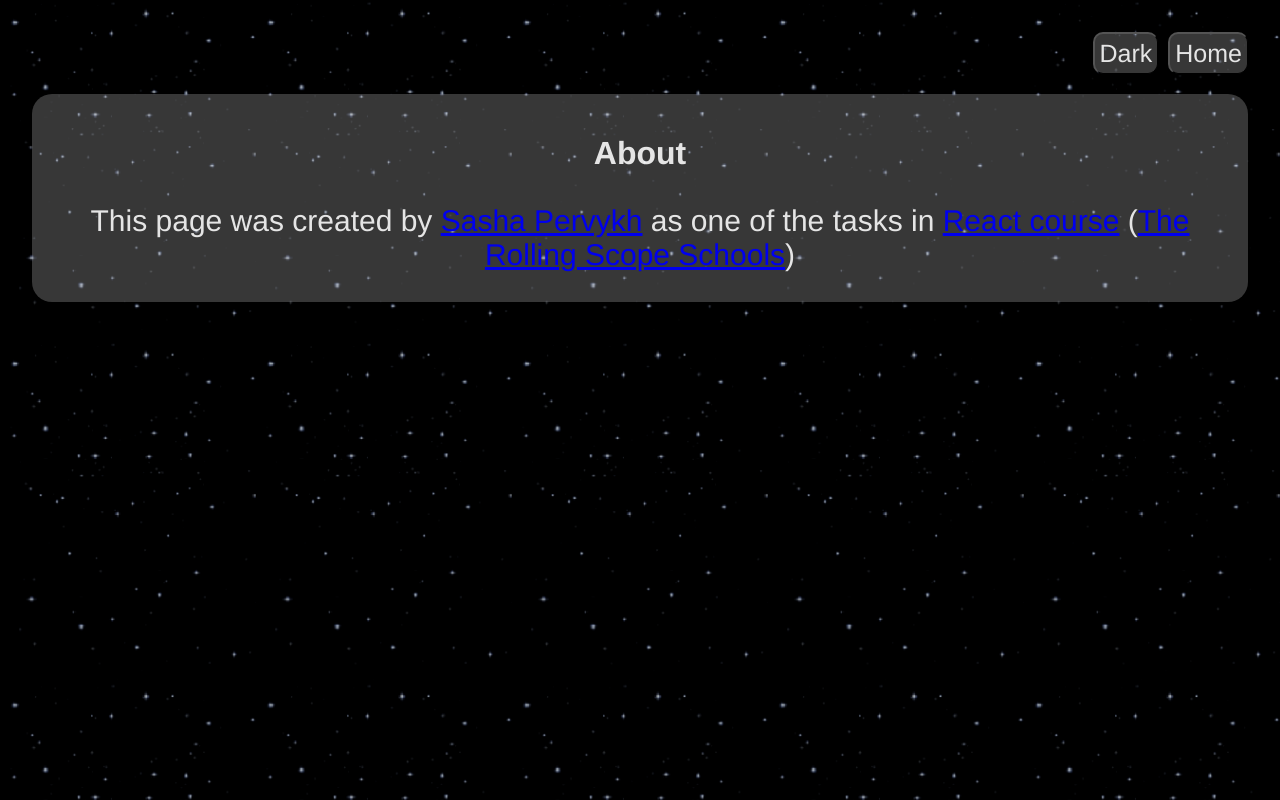
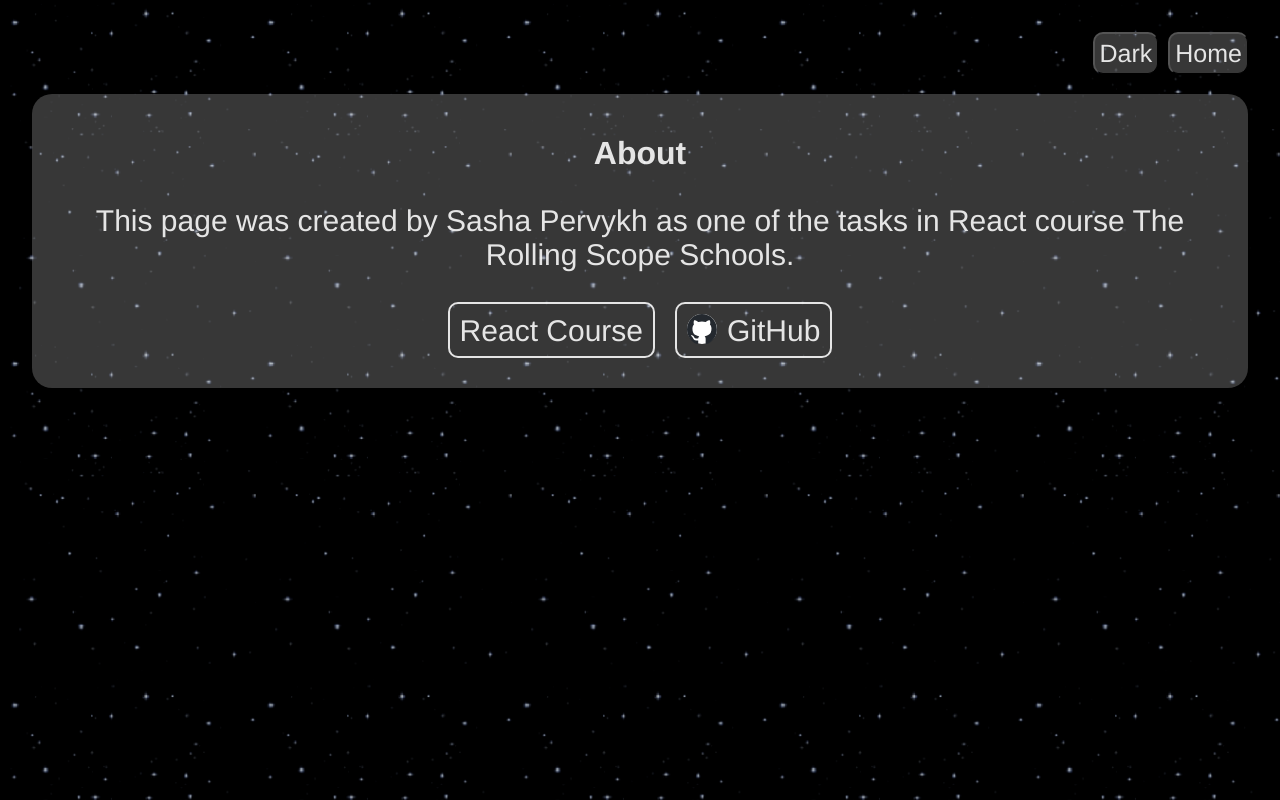
Before and after one commit to sashapervykh/rss-react, a React (Vite) app in the folder rs-react-app/: page /about in a window 1280 px wide. Built offline with nearby package versions, Linux system fonts and the light colour scheme.

Commit message:
feat: add two separate external links to about page

```diff
--- a/rs-react-app/src/pages/AboutPage/AboutPage.tsx
+++ b/rs-react-app/src/pages/AboutPage/AboutPage.tsx
@@ -1,6 +1,9 @@
 import { useTheme } from '../../hooks/useTheme/useTheme';
 import shared from '../../styles/shared.module.css';
 import styles from '../NotFoundPage/styles.module.css';
+
+import aboutStyle from './style.module.css';
+import GitHubLogo from '/github-mark.svg?url';
 
 export function AboutPage() {
   const { theme } = useTheme();
@@ -8,19 +11,31 @@ export function AboutPage() {
     <main className={`${styles.main} ${shared[`element-${theme}`]}`}>
       <h1>About</h1>
       <div className={styles['page-message']} data-testid="about-message">
-        This page was created by{' '}
-        <a className={styles.link} href="https://github.com/sashapervykh">
-          Sasha Pervykh
-        </a>{' '}
-        as one of the tasks in{' '}
-        <a className={styles.link} href="https://rs.school/courses/reactjs">
-          React course
-        </a>{' '}
-        (
-        <a className={styles.link} href="https://rs.school/">
-          The Rolling Scope Schools
-        </a>
-        ){' '}
+        <span>
+          This page was created by Sasha Pervykh as one of the tasks in React
+          course The Rolling Scope Schools.
+        </span>
+        <div className={aboutStyle['links-wrapper']}>
+          <a
+            className={`${aboutStyle['external-link']} ${aboutStyle[`external-link_${theme}`]}`}
+            href="https://rs.school/courses/reactjs"
+          >
+            React Course
+          </a>
+          <a
+            className={`${aboutStyle['external-link']} ${aboutStyle[`external-link_${theme}`]}`}
+            href="https://github.com/sashapervykh"
+          >
+            <div className={aboutStyle['logo-wrapper']}>
+              <img
+                src={GitHubLogo}
+                alt="GitHub logo image"
+                className={aboutStyle.logo}
+              />
+            </div>
+            <span>GitHub</span>
+          </a>
+        </div>
       </div>
     </main>
   );
--- /dev/null
+++ b/rs-react-app/src/pages/AboutPage/style.module.css
@@ -0,0 +1,42 @@
+.links-wrapper {
+  display: flex;
+  width: fit-content;
+  gap: 20px;
+  margin: 30px auto 0px auto;
+}
+
+.external-link,
+.external-link:visited {
+  display: flex;
+  gap: 10px;
+  padding: 10px;
+  max-height: 2rem;
+  text-decoration: none;
+  border-radius: 10px;
+}
+
+.external-link_dark,
+.external-link_dark:visited {
+  color: var(--main-font-color);
+  border: 2px solid var(--main-font-color);
+}
+
+.external-link_light,
+.external-link_light:visited {
+  color: var(--light-elem-color);
+  background-color: var(--light-elem-bg-color);
+  border-color: rgb(0, 65, 105);
+  border: 2px solid var(--light-elem-color);
+}
+
+.logo-wrapper {
+  background-color: white;
+  border-radius: 50%;
+  height: 1em;
+  width: 1em;
+}
+
+.logo {
+  width: 1em;
+  height: 1em;
+}
```
Also changed, not shown: rs-react-app/public/github-mark.svg (added).
